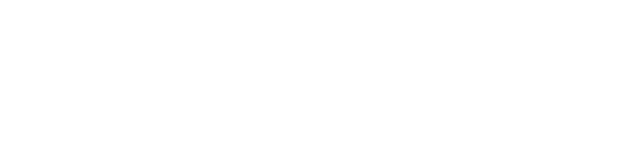
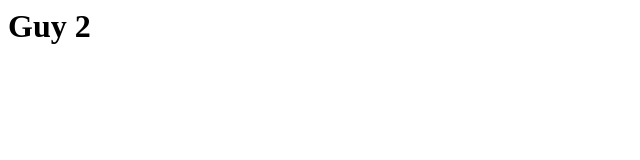
Before and after one commit to mau31415/mau31415.github.io, a plain HTML site: page index.html in a window 1280 px wide. Shown: the whole page, without its empty margins (0-640 px from the left). Drawn offline with Linux system fonts and the light colour scheme.

Commit message:
title visible

```diff
--- a/index.html
+++ b/index.html
@@ -1,5 +1,5 @@
 <body itemscope itemtype="http://schema.org/Product">
-  <h1 itemprop="name" hidden>Guy 2</h1>
+  <h1 itemprop="name">Guy 2</h1>
   <img itemprop="image" src="http://cdn.toucharcade.com/wp-content/uploads/2013/11/applelogo.jpg" hidden/>
   <p itemprop="description" hidden>Apple Description.</p>
 </body>
```
